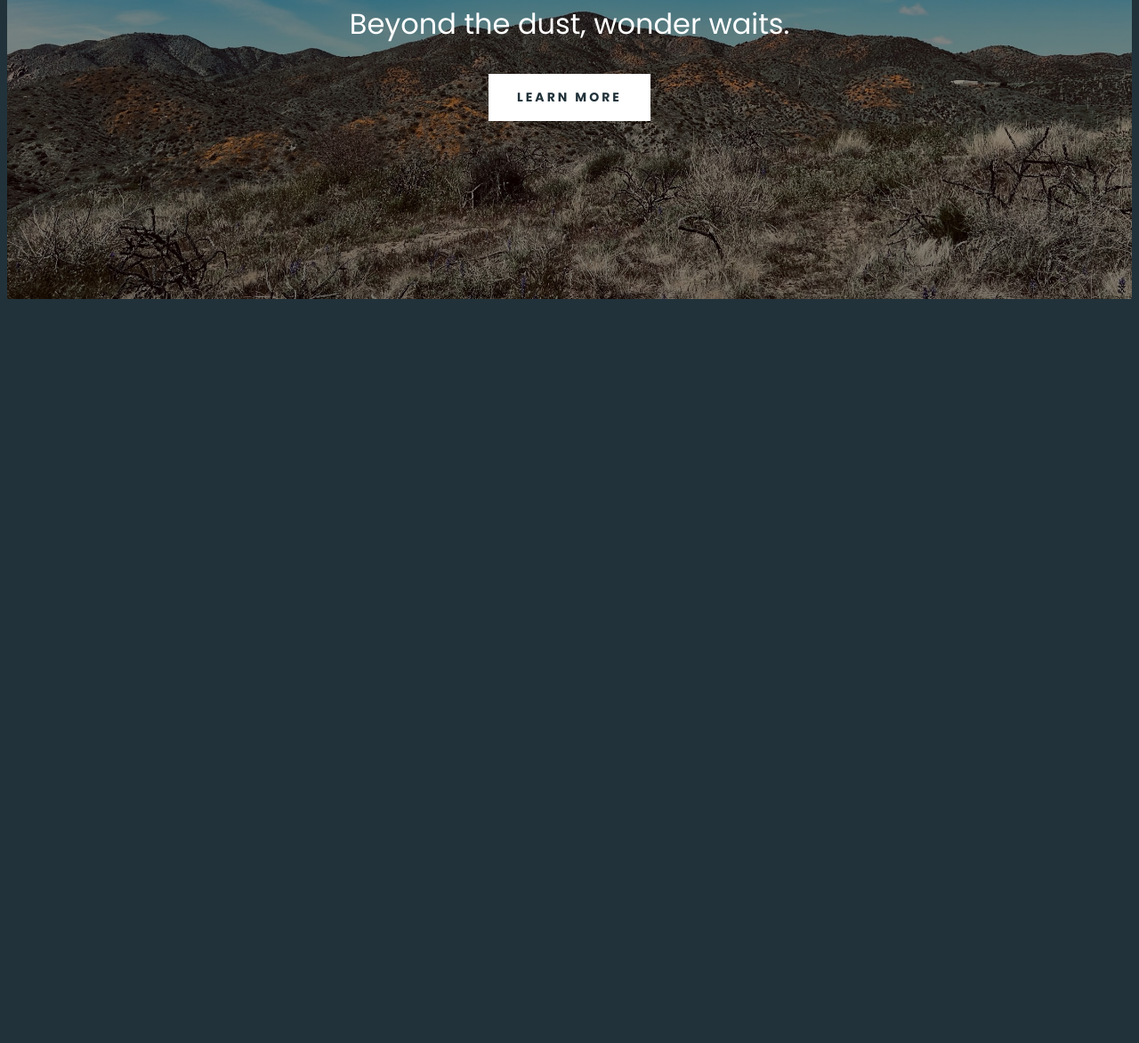
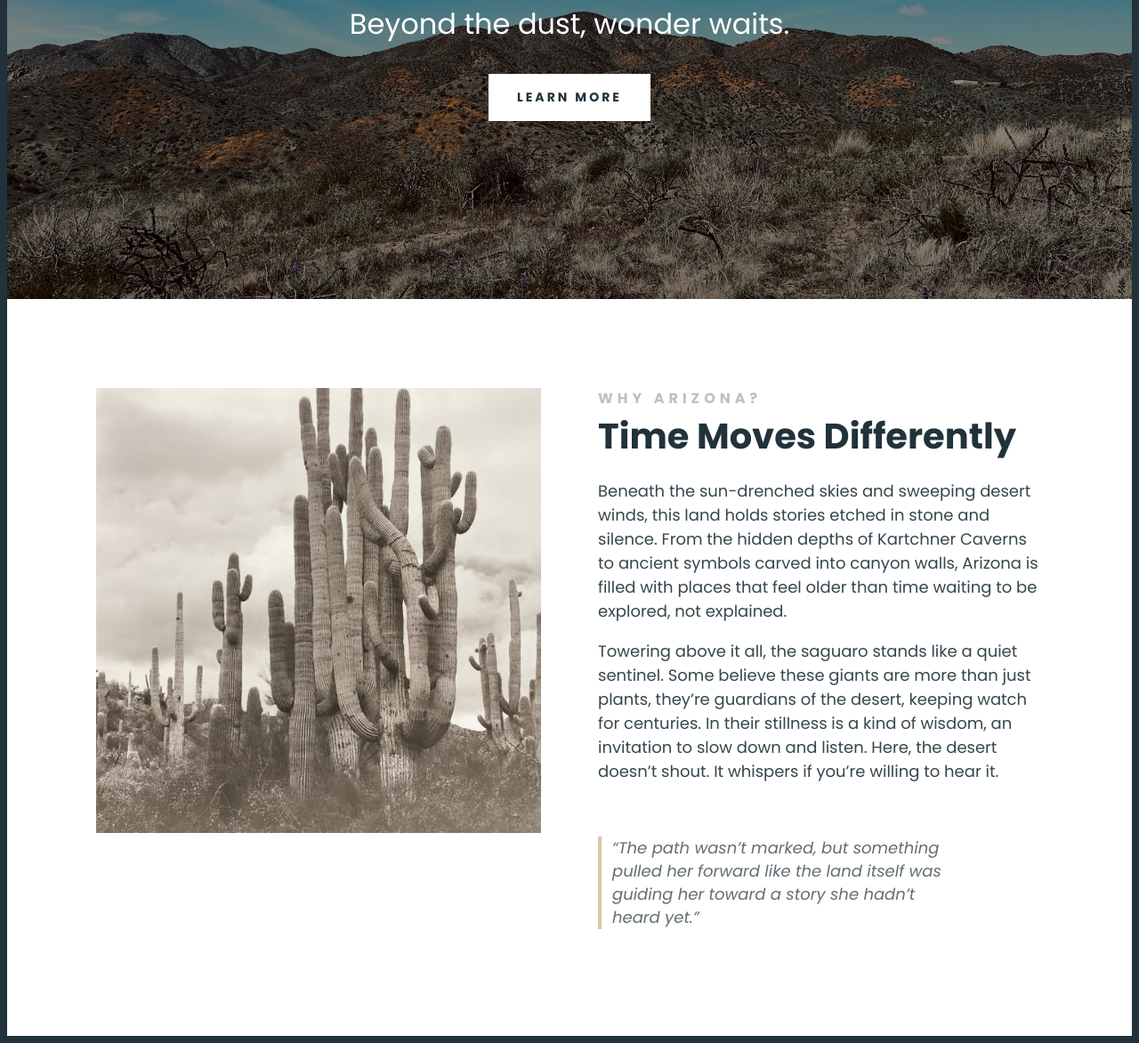
Before and after one commit to ksuarez032025/Travel-Project, a plain HTML site: page index.html in a window 1280 px wide. Shown: the part 397-1569 px from the top of the page at 89% size. Before the commit the page ends 800 px from the top, so only its background shows below. Drawn offline with Linux system fonts and the light colour scheme.

Commit message:
Added why section
added img
summary text & quote
applied CSS

```diff
--- a/index.html
+++ b/index.html
@@ -21,6 +21,41 @@
       <h2>Beyond the dust, wonder waits.</h2>
       <a href="#more">Learn More</a>
     </header>
+    <main>
+      <section class="grid grid-2-columns">
+        <div>
+          <img src="/images/saguaro_cactus.jpg" alt="saguaro cactus" class="img-responsive">
+        </div>
+        <div>
+          <a name="more"></a>
+          <h2>Why Arizona?</h2>
+          <h3>Time Moves Differently</h3>
+          <p>Beneath the sun-drenched skies and sweeping desert winds, this land holds stories etched in stone and
+            silence. From the
+            hidden depths of Kartchner Caverns to ancient symbols carved into canyon walls, Arizona is filled with
+            places
+            that feel
+            older than time waiting to be explored, not explained.</p>
+          <p>
+            Towering above it all, the saguaro stands like a quiet sentinel. Some believe these giants are more than
+            just
+            plants, they’re guardians of the desert, keeping watch for centuries. In their stillness is a kind of
+            wisdom,
+            an
+            invitation to slow down and listen. Here, the desert doesn’t shout. It whispers if you’re willing to hear
+            it.
+          </p>
+          <blockquote class="arizona-quote">
+            “The path wasn’t marked, but something pulled her forward like the land itself was guiding her toward a
+            story she
+            hadn’t heard yet.”
+          </blockquote>
+        </div>
+      </section>
+    </main>
+    <footer>
+
+    </footer>
   </div>
 </body>
 
--- a/src/style.css
+++ b/src/style.css
@@ -32,7 +32,6 @@ header {
 
 .hero h1 {
   font-weight: 700;
-  font-style: Bold;
   font-size: 96px;
   line-height: 1;
   margin: 30px 0;
@@ -59,6 +58,70 @@ header {
   margin-top: 32px;
 }
 
+main {
+  background-color: white;
+}
+
+section {
+  max-width: 100%;
+  margin: 0 auto;
+  padding: 100px;
+}
+
+.grid {
+  display: grid;
+  grid-gap: 64px;
+}
+
+.grid-2-columns {
+  grid-template-columns: 1fr 1fr;
+}
+
+.img-responsive {
+  width: 100%;
+  display: block;
+}
+
+main h2 {
+  font-weight: 700;
+  font-size: 16px;
+  line-height: 1.5;
+  margin: 0;
+  letter-spacing: 5px;
+  color: #21323a;
+  opacity: 0.3;
+  text-transform: uppercase;
+}
+
+main h3 {
+  font-weight: 700;
+  font-size: 40px;
+  line-height: 1.5;
+  color: #21323a;
+  margin: 0;
+}
+
+main p {
+  font-weight: 400;
+  font-size: 18px;
+  line-height: 1.5;
+  color: #21323a;
+  opacity: 0.9;
+  font-style: normal;
+}
+
+.arizona-quote {
+  font-style: italic;
+  font-size: 18px;
+  margin: 60px 90px 20px 0;
+  padding-left: 12px;
+  border-left: 4px solid #c2b280;
+  color: #21323a;
+  line-height: 26px;
+  max-width: 700px;
+  opacity: 0.7;
+}
+
 @media (max-width: 900px) {
   .hero {
     padding: 80px 0;
```
Also changed, not shown: images/saguaro_cactus - Copy.jpg (added), images/saguaro_cactus.jpg (added).
